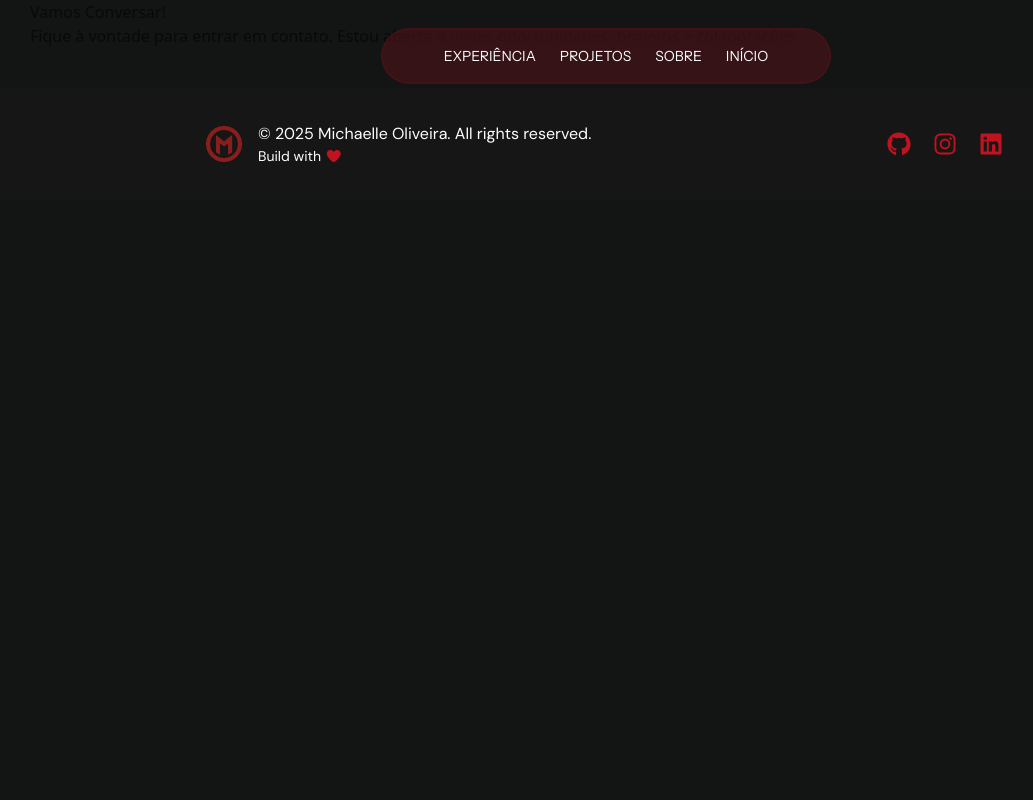
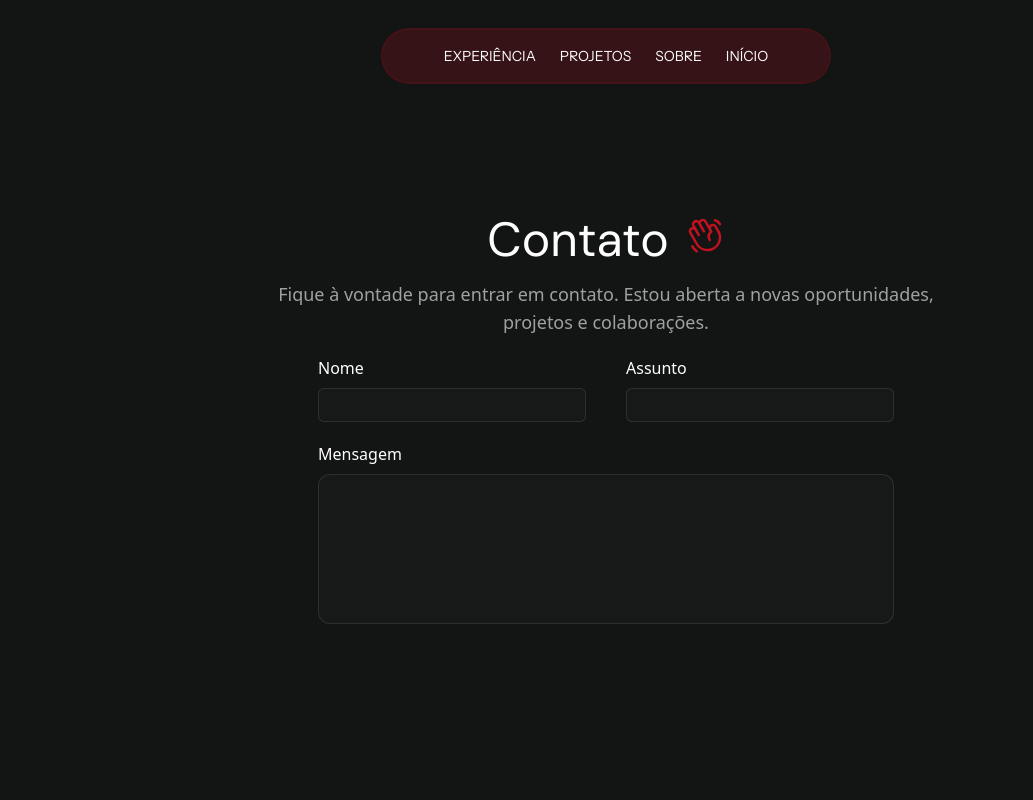
Before and after one commit to michaelleoliveir/mikl_portfolio, a Next.js app: page /contact in a window 1280 px wide. Shown: the top 800 px of the page, without its empty margins (34-1067 px from the left). Built offline with nearby package versions, Linux system fonts and the light colour scheme; a web font is replaced by a local one.

Commit message:
feat: update contact form with new fields and animated icon

```diff
--- a/src/components/layout/Contact.tsx
+++ b/src/components/layout/Contact.tsx
@@ -1,10 +1,36 @@
-import React from 'react'
+import { PiHandWaving } from 'react-icons/pi'
 
 const ContactForm = () => {
     return (
-        <div>
-            <h1>Vamos Conversar!</h1>
-            <p>Fique à vontade para entrar em contato. Estou aberta a novas oportunidades, projetos e colaborações.</p>
+        <div className='min-h-screen flex flex-col justify-center items-center text-center mt-5'>
+            <div className='flex flex-col justify-center items-center gap-4 px-4 text-center'>
+                <div className='flex flex-row gap-4 text-center justify-center items-center'>
+                    <h1 className='text-5xl text-letter font-dm-sans'>Contato</h1>
+                    <PiHandWaving className='text-highlight w-10 h-10 animate-bounce' />
+                </div>
+                <p className='max-w-2xl text-letter/60 text-lg'>Fique à vontade para entrar em contato. Estou aberta a novas oportunidades, projetos e colaborações.</p>
+            </div>
+
+            <div className='w-2/4 mt-5'>
+                <form action="" method="post">
+                    <div className='flex flex-col'>
+                        <div className='flex flex-row gap-10'>
+                            <div className='flex flex-col text-left w-[50%] gap-2'>
+                                <label className='text-letter' htmlFor="name">Nome</label>
+                                <input className='bg-gray/5 p-1 rounded-md border border-letter/10 outline-none focus:ring-1 focus:ring-highlight/40 transition-all' type="text" name="name" id="name" />
+                            </div>
+                            <div className='flex flex-col text-left w-[50%] gap-2'>
+                                <label className='text-letter' htmlFor="subject">Assunto</label>
+                                <input className='bg-gray/5 p-1 rounded-md border border-letter/10 outline-none focus:ring-1 focus:ring-highlight/40 transition-all' type="text" name="subject" id="subject" />
+                            </div>
+                        </div>
+                        <div className='flex flex-col w-full text-left mt-5 gap-2'>
+                            <label className='text-letter' htmlFor="subject">Mensagem</label>
+                            <textarea className='block w-full bg-gray/5 p-3 rounded-xl border border-letter/10 focus:ring-1 focus:ring-highlight/40 transition-all outline-none min-h-[150px] resize-none' name="" id=""></textarea>
+                        </div>
+                    </div>
+                </form>
+            </div>
         </div>
     )
 }
```
